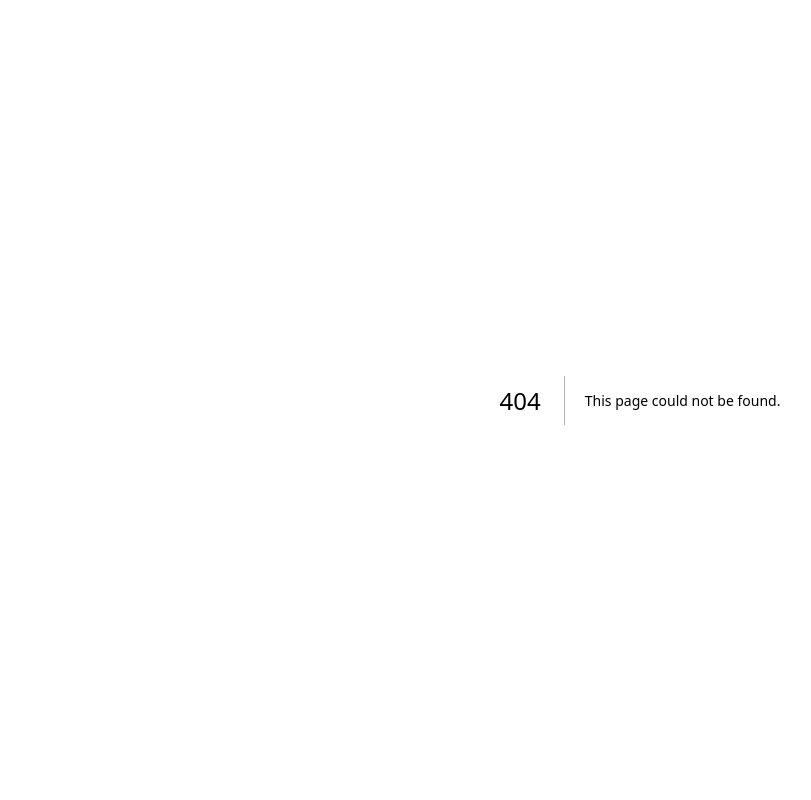
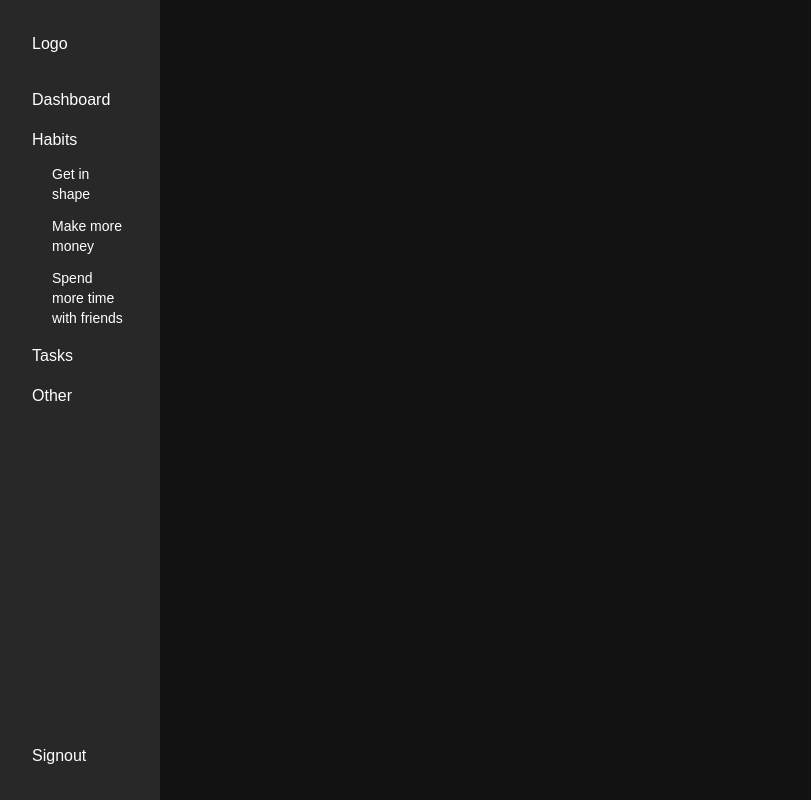
Before and after one commit to tylermaks/habitual-web-app, a Next.js app: page /dashboard in a window 1280 px wide. Before the commit this address had no page. Shown: the whole page, without its empty margins (0-811 px from the left). Built offline with nearby package versions, Linux system fonts and the light colour scheme.

Commit message:
Add theme colours and side bar navigation

```diff
--- /dev/null
+++ b/src/app/(portal)/dashboard/page.tsx
@@ -0,0 +1,9 @@
+import SideNav from "@/src/components/ui/SideNav"
+
+export default function Dashboard(){
+    return (
+        <main className="bg-surface-a0 min-h-screen flex">
+            <SideNav />
+        </main>
+    )
+}
--- a/src/app/globals.css
+++ b/src/app/globals.css
@@ -5,6 +5,30 @@
 :root {
   --background: #ffffff;
   --foreground: #171717;
+
+  /* Dark theme primary colors */
+  --primary-a0: #2dd7bb;
+  --primary-a10: #56dcc2;
+  --primary-a20: #72e1ca;
+  --primary-a30: #8ae5d1;
+  --primary-a40: #a0ead9;
+  --primary-a50: #b4eee0;
+
+  /* Dark theme surface colors */
+  --surface-a0: #121212;
+  --surface-a10: #282828;
+  --surface-a20: #3f3f3f;
+  --surface-a30: #575757;
+  --surface-a40: #717171;
+  --surface-a50: #8b8b8b;
+
+  /* Dark theme mixed surface colors */
+  /* --surface-mixed-a0: #192321;
+  --surface-mixed-a10: #2e3836;
+  --surface-mixed-a20: #454d4c;
+  --surface-mixed-a30: #5d6463;
+  --surface-mixed-a40: #767c7b;
+  --surface-mixed-a50: #8f9594; */
 }
 
 @media (prefers-color-scheme: dark) {
@@ -20,6 +44,10 @@ body {
   font-family: Arial, Helvetica, sans-serif;
 }
 
+li {
+  cursor: pointer;
+}
+
 @layer utilities {
   .text-balance {
     text-wrap: balance;
--- a/src/app/test/page.tsx
+++ /dev/null
@@ -1,5 +0,0 @@
-export default function Test(){
-    return(
-        <h1>This is a test ! Test</h1>
-    )
-}
--- a/src/components/home/Hero.tsx
+++ b/src/components/home/Hero.tsx
@@ -3,12 +3,12 @@ import ButtonLink from "../ui/ButtonLink"
 export default function Hero(){
     return(
         <div className="flex items-center h-[500px]">
-            <div className="flex flex-col gap-8">
+            <div className="flex flex-col gap-6">
                 <div>
-                    <h1 className="text-7xl mb-2">Build habits that stick</h1>
-                    <p className='w-2/3'>Habitual empowers you with innovative tools to cultivate effective habits. Leverage our platform to unlock your full potential and achieve lasting success.</p>
+                    <h1 className="text-7xl font-semibold mb-2">Build habits that stick</h1>
+                    <p className='w-2/3'>Habitual empowers you with innovative tools to cultivate effective habits. Leverage technology to unlock your full potential and achieve lasting success.</p>
                 </div>
-                <div className="flex gap-2">
+                <div className="flex gap-3">
                     <ButtonLink href="/signup">
                         Get started
                     </ButtonLink>
--- /dev/null
+++ b/src/components/ui/SideNav.tsx
@@ -0,0 +1,27 @@
+export default function SideNav() {
+    return (
+        <nav className="bg-surface-a10 w-[12.5%] p-8 flex flex-col justify-between">
+            <div>
+                <div className="mb-8">
+                    <p className="text-white">Logo</p>
+                </div>
+                <ul className="text-white flex flex-col gap-4">
+                    <li>Dashboard</li>
+                    <li>
+                        <p className="mb-3">Habits</p>
+                        <ul className="flex flex-col gap-3">
+                            <li className="text-sm pl-5">Get in shape</li>
+                            <li className="text-sm pl-5">Make more money</li>
+                            <li className="text-sm pl-5">Spend more time with friends</li>
+                        </ul>
+                    </li>
+                    <li>Tasks</li>
+                    <li>Other</li>
+                </ul>
+            </div>
+            <div>
+                <p className="text-white">Signout</p>
+            </div>
+        </nav>
+    )
+}
--- a/tailwind.config.ts
+++ b/tailwind.config.ts
@@ -11,6 +11,32 @@ const config: Config = {
       colors: {
         background: "var(--background)",
         foreground: "var(--foreground)",
+        primary: {
+          a0: 'var(--primary-a0)',
+          a10: 'var(--primary-a10)',
+          a20: 'var(--primary-a20)',
+          a30: 'var(--primary-a30)',
+          a40: 'var(--primary-a40)',
+          a50: 'var(--primary-a50)',
+        },
+        surface: {
+          a0: 'var(--surface-a0)',
+          a10: 'var(--surface-a10)',
+          a20: 'var(--surface-a20)',
+          a30: 'var(--surface-a30)',
+          a40: 'var(--surface-a40)',
+          a50: 'var(--surface-a50)',
+        },
+        dark: {
+          default: '#121212',  // Dark Gray Background
+          ltGray: '#E0E0E0',    // Light Gray Text
+          mdGray: '#B0B0B0',   // Medium Gray for secondary text
+          blueAcc: '#1E88E5',     // Blue Accent
+          greenAcc: '#43A047',    // Green Accent
+          redAcc: '#E53935',      // Red Accent
+          drkGray: '#333333', // Darker Gray for borders
+          muted: '#757575',     // Muted Text
+        },
       },
     },
   },
```
